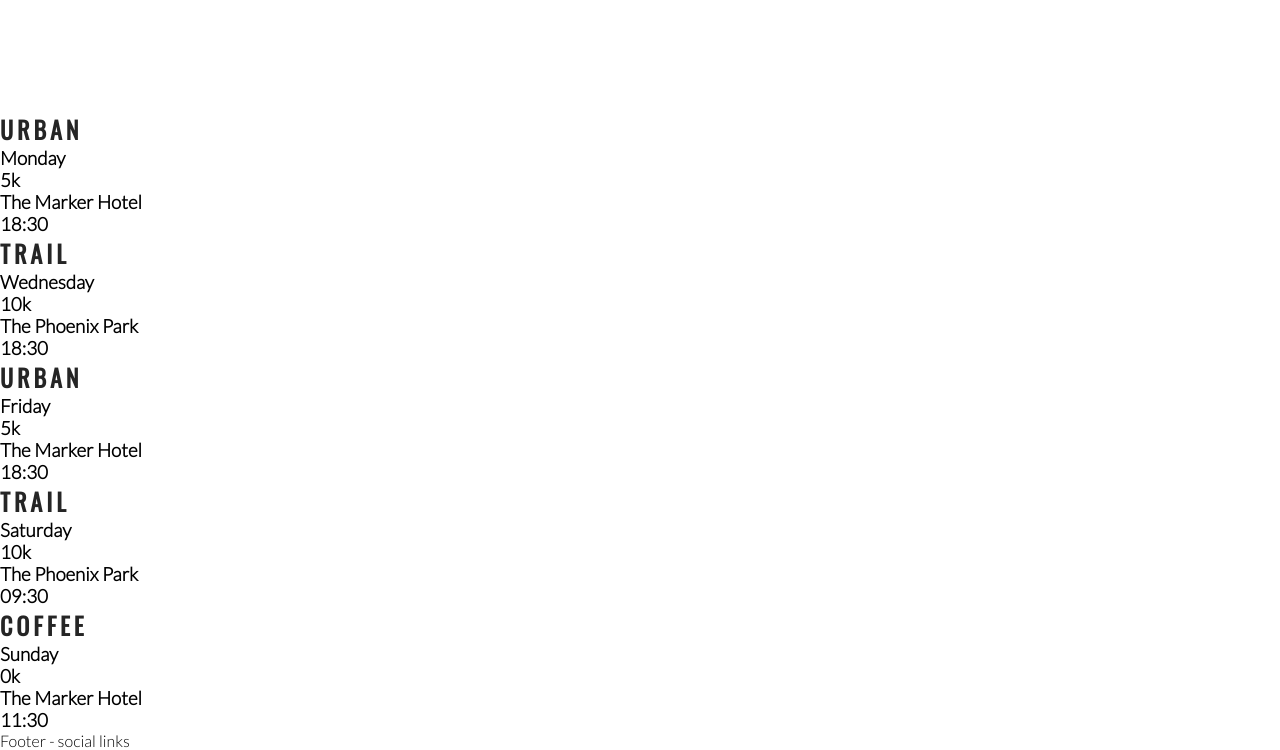
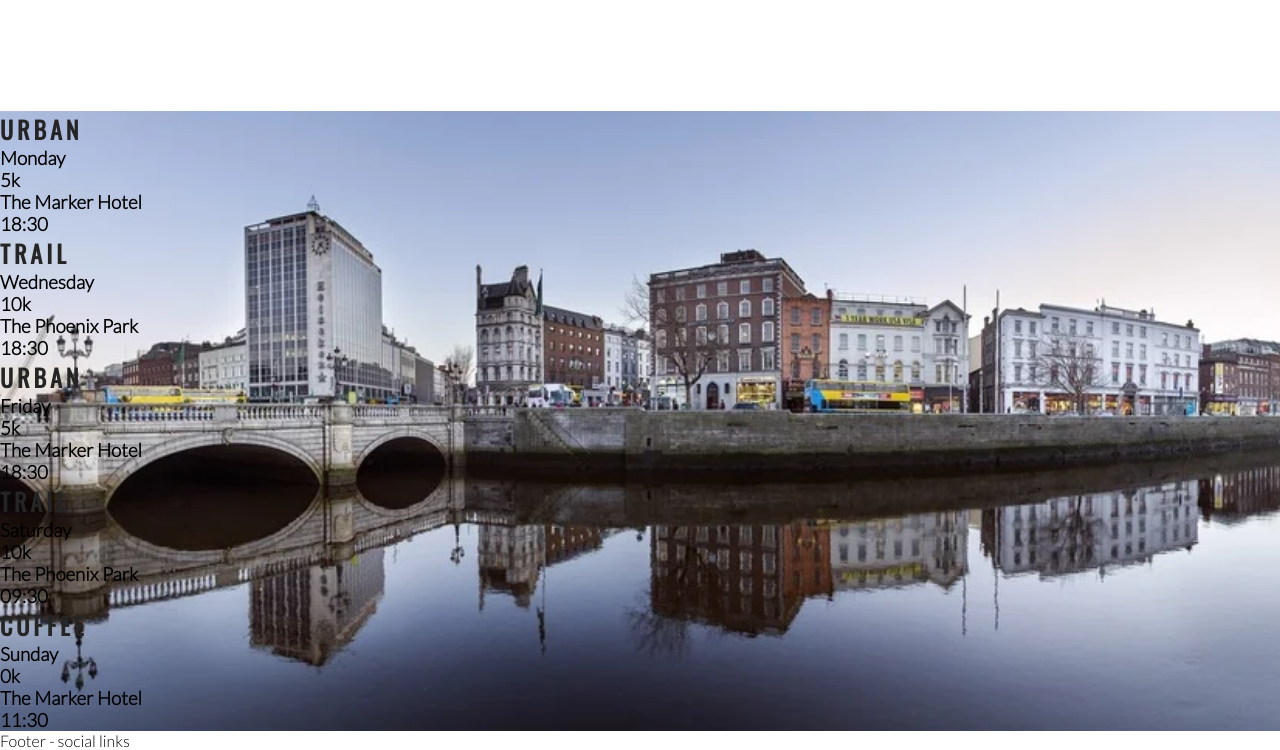
Before and after one commit to paulio11/love-running, a plain HTML site: page index.html in a window 1280 px wide. Shown: the part 1184-1934 px from the top of the page. Drawn offline with nearby package versions, Linux system fonts and the light colour scheme.

Commit message:
Add event times background image

```diff
--- a/assets/css/style.css
+++ b/assets/css/style.css
@@ -66,7 +66,8 @@ h2 {
 
 /* hero image and cover text */
 
-#cover-text, #cover-text h2 {
+#cover-text,
+#cover-text h2 {
     color: white;
 }
 
@@ -95,7 +96,7 @@ h2 {
 #hero-image {
     height: 600px;
     width: 100%;
-    background: url("../images/hero-image.webp") no-repeat center center;
+    background: url(../images/hero-image.webp) no-repeat center center;
 
     /* animates zoom on page load, then maitains zoom level */
     animation-name: hero-zoom;
@@ -190,3 +191,14 @@ hr {
     height: 100%;
     border-radius: 50%;
 }
+
+/* running times section */
+
+#times {
+    background-image: url(../images/dublin-city.webp);
+    background-repeat: no-repeat;
+    background-size: cover;
+    background-position: center;
+    width: 100%;
+    overflow: hidden;
+}
--- a/index.html
+++ b/index.html
@@ -72,7 +72,7 @@
             </div>
         </div>
     </section>
-    <section>
+    <section id="times">
         <div>
             <h2>Urban</h2>
             <h3>Monday</h3>
```
Also changed, not shown: assets/images/dublin-city.webp (added).
